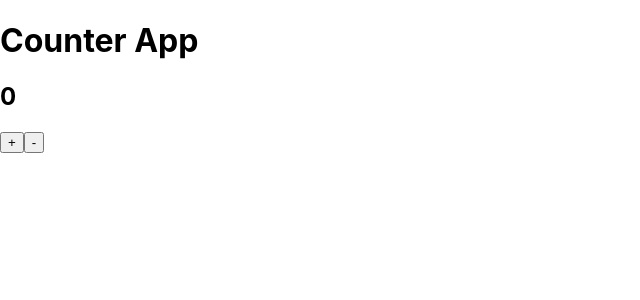
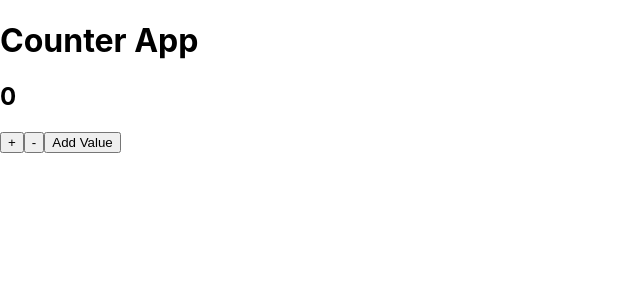
Before and after one commit to vvynz/redux-counter-app, a React (Create React App) app: page / in a window 1280 px wide. Shown: the top 300 px of the page, without its empty margins (0-640 px from the left). Built offline with nearby package versions, Linux system fonts and the light colour scheme.

Commit message:
Create an Add Value button and an addBy function

```diff
--- a/src/App.js
+++ b/src/App.js
@@ -13,6 +13,10 @@ function App() {
     dispatch({ type: "DEC" });
   };
 
+  const addBy = () => {
+
+  }
+
   return (
     <div>
       <h1>Counter App</h1>
@@ -20,6 +24,7 @@ function App() {
 
       <button onClick={increment}>+</button>
       <button onClick={decrement}>-</button>
+      <button onClick={addBy}>Add Value</button>
     </div>
   );
 }
```
